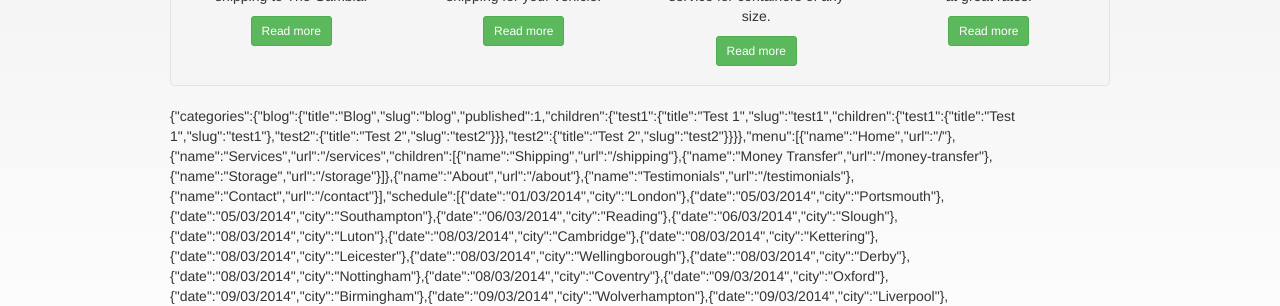
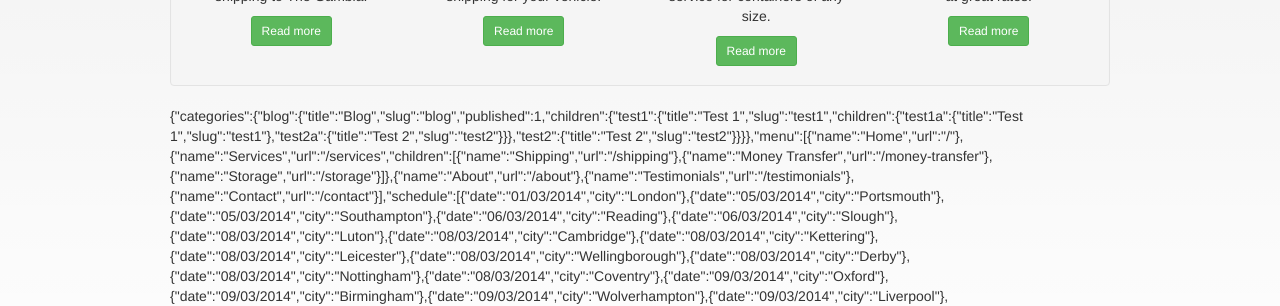
Before and after one commit to abeta/moneypipe, a Jekyll site: the page built from index.html, in a window 1280 px wide. Shown: the part 695-1001 px from the top of the page. Built offline with Jekyll 4.4.1, drawn with Linux system fonts in a browser that asks for light colours; nearby versions of some CDN libraries; some of the changed lines change nothing that is shown; some of the changed text lies outside the part shown.

Commit message:
Update categories.yml

```diff
--- a/_data/categories.yml
+++ b/_data/categories.yml
@@ -7,10 +7,10 @@ blog:
             title: Test 1
             slug: test1
             children:
-                test1:
+                test1a:
                     title: Test 1
                     slug: test1
-                test2:
+                test2a:
                     title: Test 2
                     slug: test2
         test2:
```
